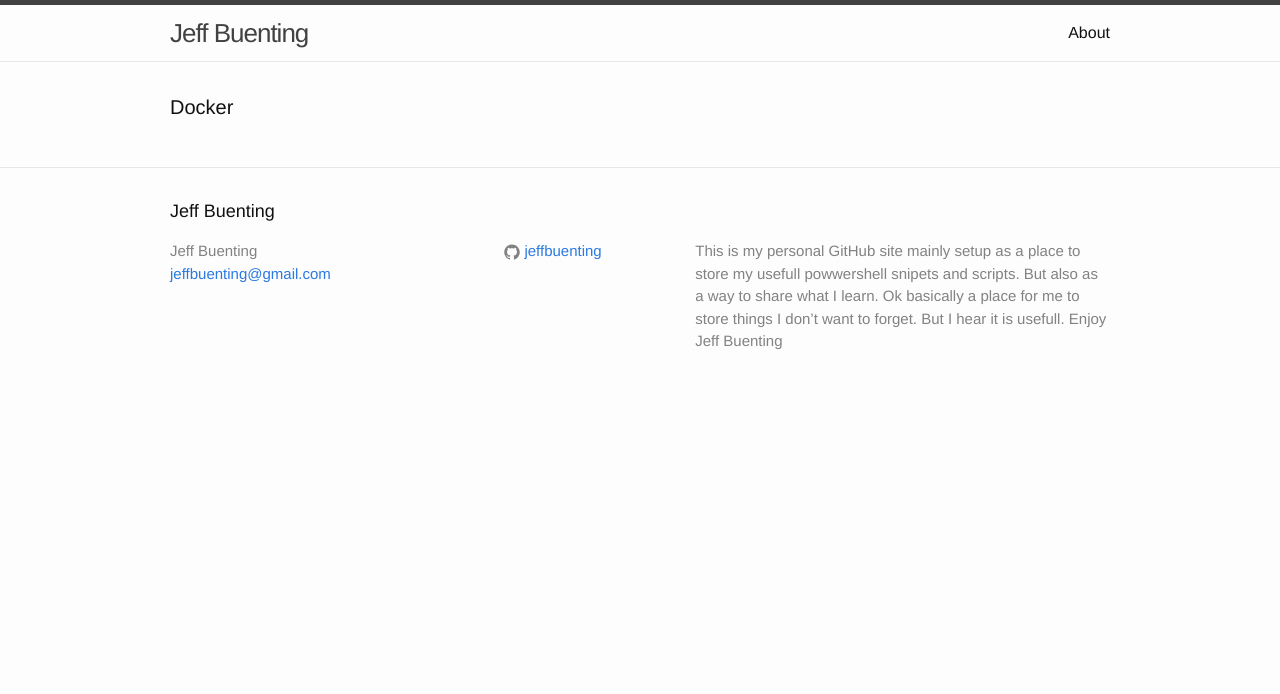
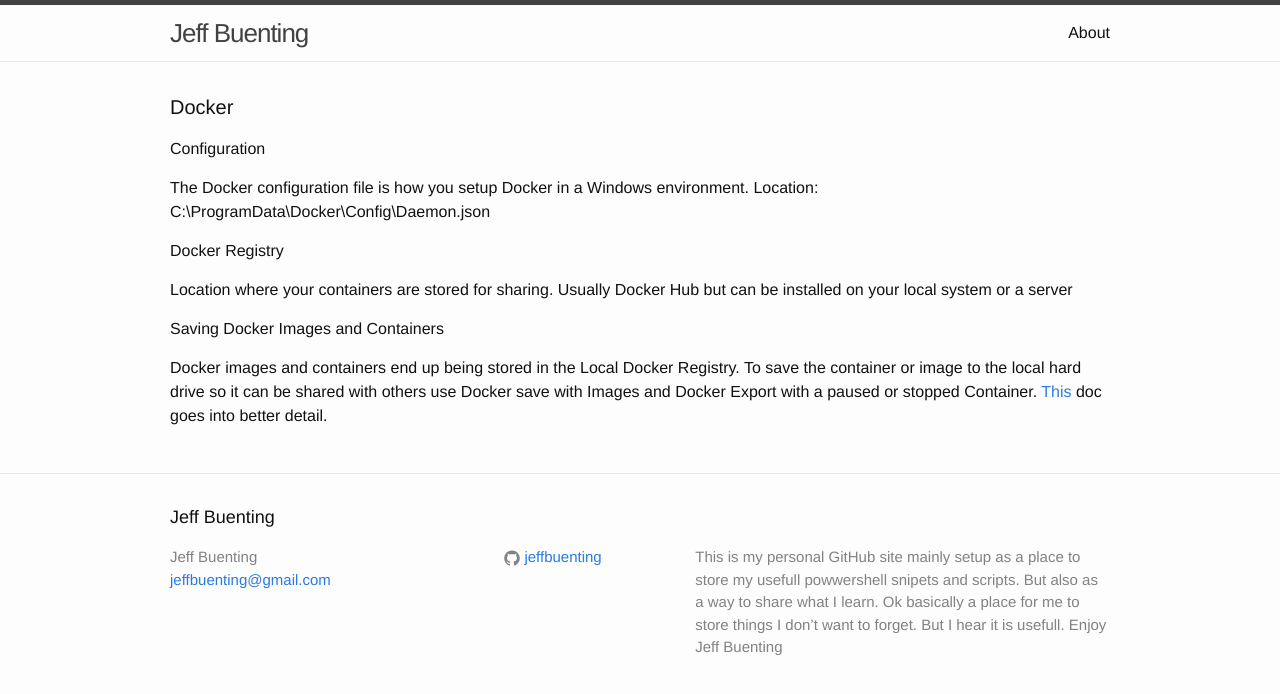
Before and after one commit to jeffbuenting/jeffbuenting.github.io, a Jekyll site: the page built from Articles/Docker/index.html, in a window 1280 px wide. Shown: the top 694 px of the page. Built offline with Jekyll 4.4.1, drawn with Linux system fonts in a browser that asks for light colours.

Commit message:
updated windows contaner and docker articles

```diff
--- a/Articles/Docker/index.html
+++ b/Articles/Docker/index.html
@@ -8,7 +8,15 @@
 
 </div>
 
-<div id="my-github-projects"/>
+<h4>Configuration</h4>
 
+<p>The Docker configuration file is how you setup Docker in a Windows environment.
+Location: C:\ProgramData\Docker\Config\Daemon.json</p>
 
-</div>
+<h4>Docker Registry</h4>
+
+<p>Location where your containers are stored for sharing.  Usually Docker Hub but can be installed on your local system or a server</p>
+
+<h4>Saving Docker Images and Containers</h4>
+
+<p>Docker images and containers end up being stored in the Local Docker Registry.  To save the container or image to the local hard drive so it can be shared with others use Docker save with Images and Docker Export with a paused or stopped Container.  <a href = http://tuhrig.de/difference-between-save-and-export-in-docker/>This</a> doc goes into better detail.</p>
```
Also changed, not shown: Articles/WindowsContainers/index.html (+3 -4 lines).
